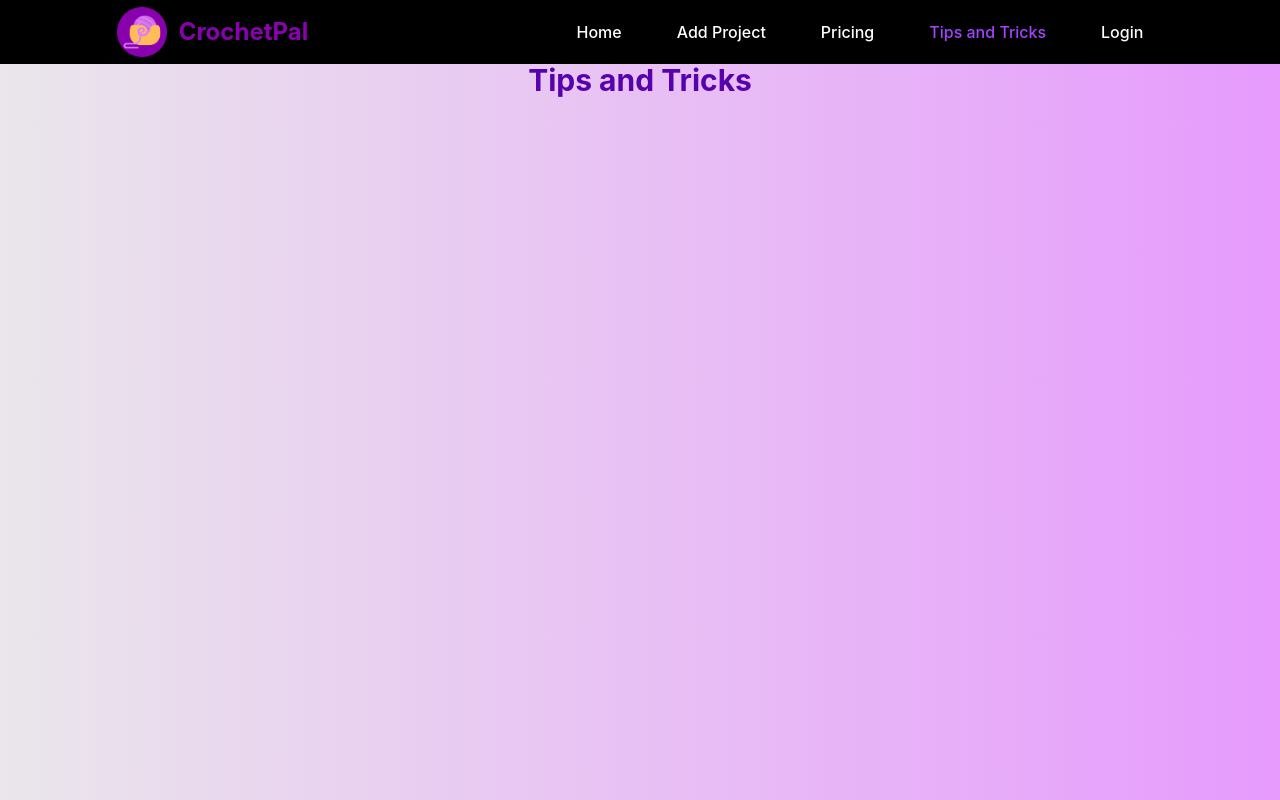
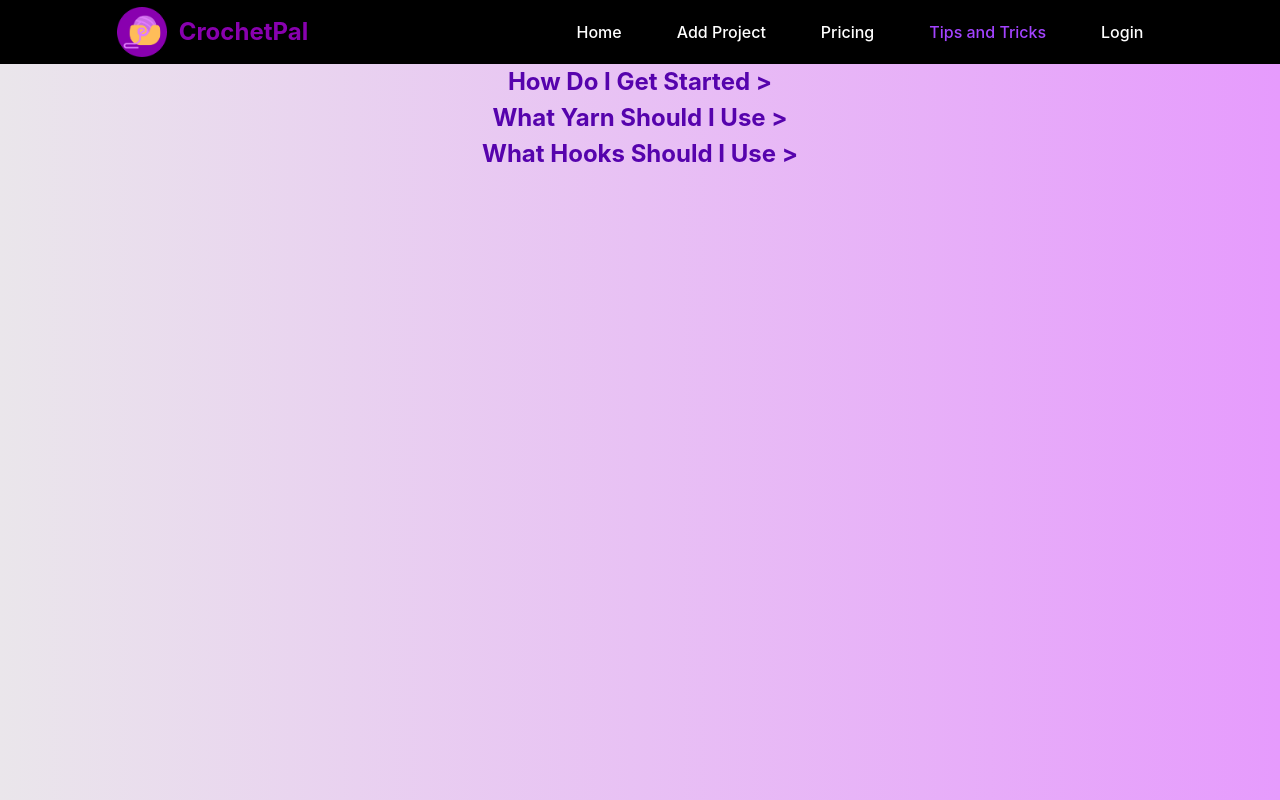
Before and after one commit to mabelheiner/crochetpal, a React (Vite) app: page /tips in a window 1280 px wide. Built offline with nearby package versions, Linux system fonts and the light colour scheme; no server answers.

Commit message:
Tips and Tricks now has stem questions and  is on the navigation bar

```diff
--- a/src/Navbar.jsx
+++ b/src/Navbar.jsx
@@ -10,7 +10,7 @@ const Navbar = (props) => {
     const [HamIsVisible, setHamIsVisible] = useState(true);
     const [NonHamIsVisible, setNonHamIsVisible] = useState(false);
     const [NavIsVisible, setNavIsVisible] = useState(true);
-    console.log('props.active:', props.active)
+    //console.log('props.active:', props.active)
 
     useEffect(() => {
         const fetchUser = async () => {
@@ -39,8 +39,8 @@ const Navbar = (props) => {
             setNavIsVisible(true);
         }
         else {
-            console.log('ham', HamIsVisible);
-            console.log('non', NonHamIsVisible);
+            //console.log('ham', HamIsVisible);
+            //console.log('non', NonHamIsVisible);
             checkVisibility();
         }
     }
@@ -62,7 +62,7 @@ const Navbar = (props) => {
         <>
         {/* <h1>Crochet Pals</h1>
         <p><i>Crocheting together one step at a time!</i></p> */}
-        <div class="underline">
+        <div className="underline">
             <nav>
                 <div>
                     <img src='/images/CrochetPal-Logo.png' alt='CrochetPal'></img>
--- a/src/TipsAndTricks.jsx
+++ b/src/TipsAndTricks.jsx
@@ -1,12 +1,46 @@
-import Navbar from "./Navbar";
+import React, { useState } from 'react';
+import Navbar from './Navbar';
+import './TipsAndTricks.css';
 
 const TipsAndTricks = () => {
-    return (
-        <>
-        <Navbar active='tips' />
-        <h1>Tips and Tricks</h1>
-        </>
-    )
-}
+  const [answersVisible, setAnswersVisible] = useState({});
+
+  const toggleAnswer = (question) => {
+    setAnswersVisible({
+      ...answersVisible,
+      [question]: !answersVisible[question],
+    });
+  };
+
+  return (
+    <>
+      <Navbar active='tips' />
+      <div className='question'>
+        <h2 onClick={() => toggleAnswer('getStarted')} className='questionText'>How Do I Get Started <span className='drop'>{answersVisible['getStarted'] ? '\u2228' : '>'}</span></h2>
+        {answersVisible['getStarted'] && (
+          <p>
+            Start by gathering your materials and following a beginner-friendly tutorial.
+          </p>
+        )}
+      </div>
+      <div className='question'>
+        <h2 onClick={() => toggleAnswer('yarn')} className='questionText'>What Yarn Should I Use <span className='drop'>{answersVisible['getStarted'] ? '\u2228' : '>'}</span></h2>
+        {answersVisible['yarn'] && (
+          <p>
+            Choose a yarn that suits the project and fits your preferences for texture and color.
+          </p>
+        )}
+      </div>
+      <div className='question'>
+        <h2 onClick={() => toggleAnswer('hooks')} className='questionText'>What Hooks Should I Use <span className='drop'>{answersVisible['getStarted'] ? '\u2228' : '>'}</span></h2>
+        {answersVisible['hooks'] && (
+          <p>
+            Use hooks recommended for the yarn and project to achieve the desired outcome.
+          </p>
+        )}
+      </div>
+    </>
+  );
+};
 
 export default TipsAndTricks;
```
Also changed, not shown: src/TipsAndTricks.css (added).
